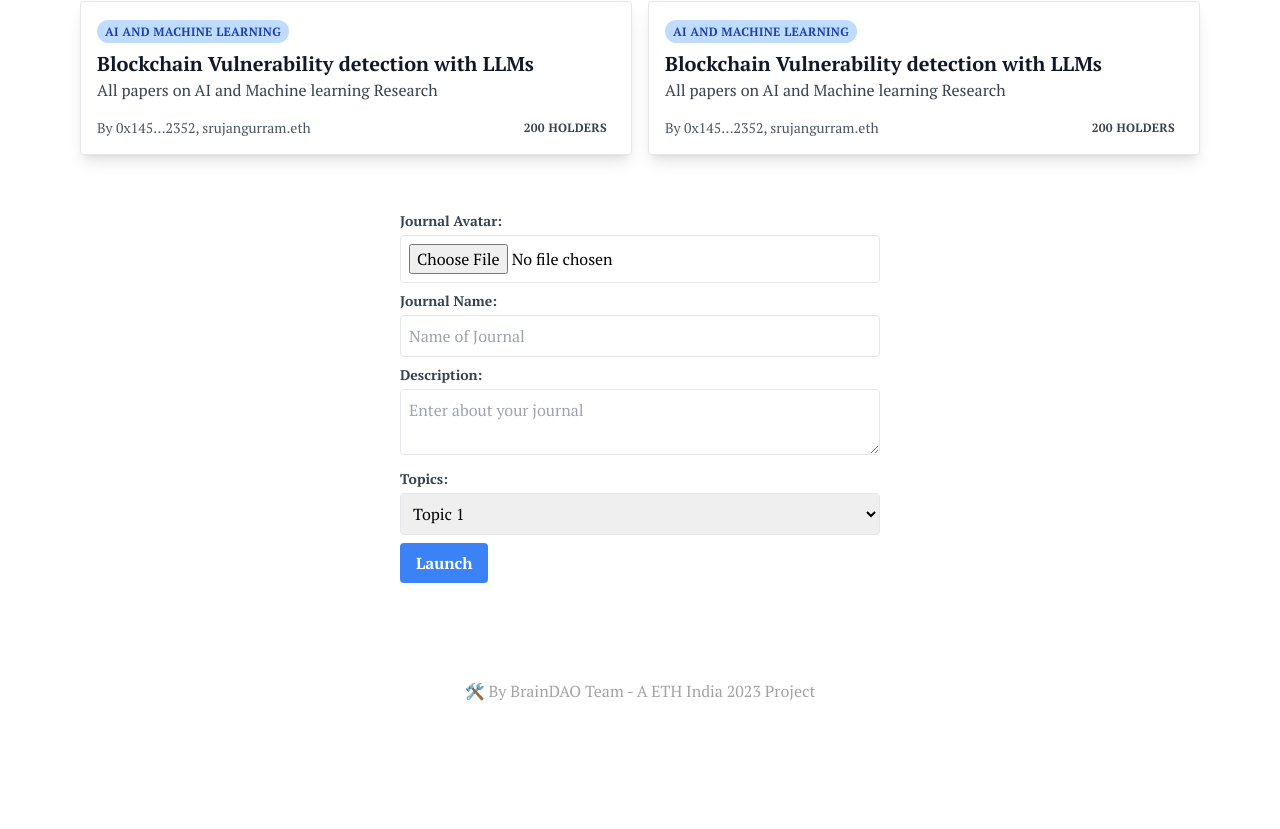
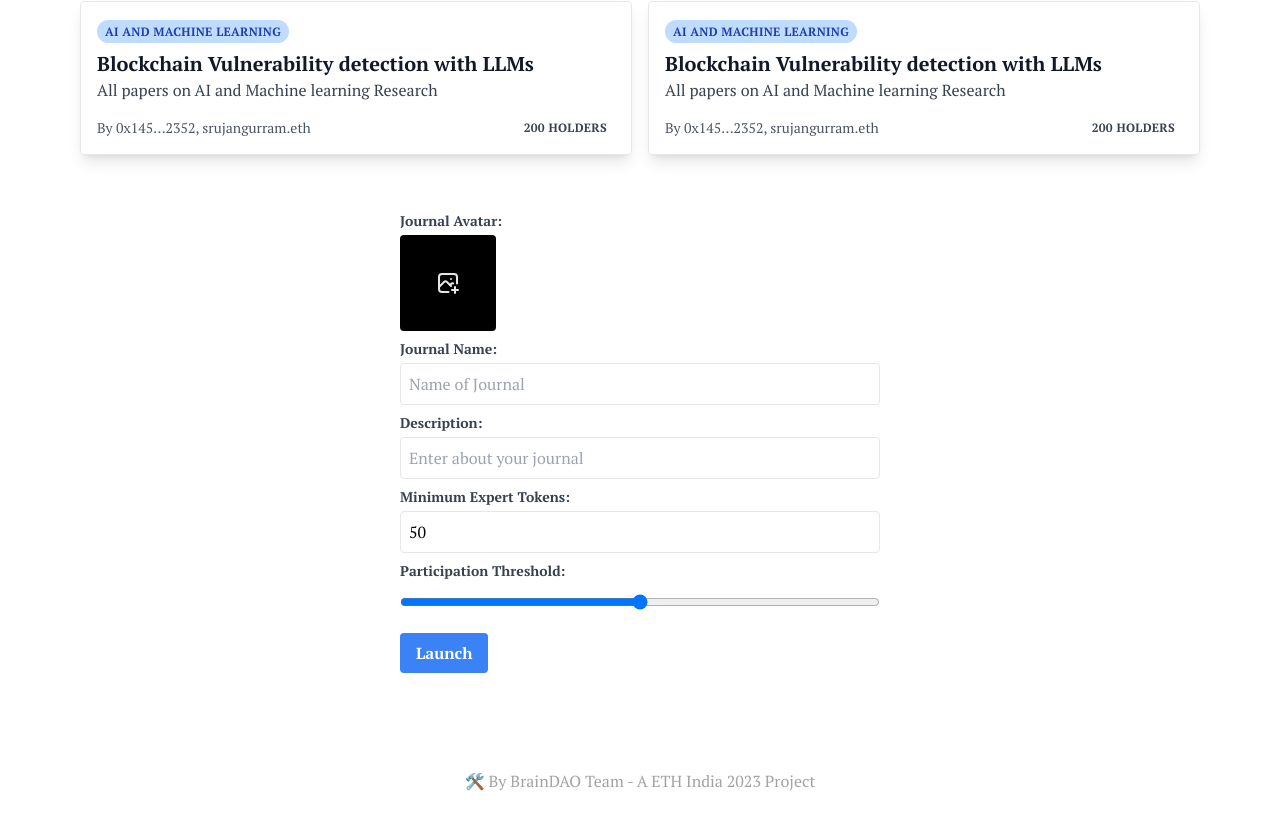
Before and after one commit to Royal-lobster/ChainSheets, a Next.js app: page / in a window 1280 px wide. Shown: the part 1012-1841 px from the top of the page. Before the commit the page ends 1771 px from the top, so only its background shows below. Built offline with nearby package versions, Linux system fonts and the light colour scheme.

Commit message:
Add journal avatar upload field to CreateNewJournal form

```diff
--- a/app/(home)/CreateNewJournal.tsx
+++ b/app/(home)/CreateNewJournal.tsx
@@ -2,10 +2,18 @@
 import React from "react";
 import { useForm, Controller } from "react-hook-form";
 import { zodResolver } from "@hookform/resolvers/zod";
+
 import { z } from "zod";
+import FieldWrapper from "./FieldWrapper";
+import JournalAvatarUpload from "./JournalAvatarUpload";
+
+const DEFAULT_PARTICIPATION_THRESHOLD = 50;
+const DEFAULT_MINIMUM_EXPERT_TOKENS = 50;
+const DEFAULT_MINIMUM_APPROVAL_PERCENTAGE = 500;
 
 const JournalMetadataSchema = z.object({
   journalName: z.string(),
+  journalAvatar: z.string(),
   description: z.string(),
   topics: z.array(z.string()),
   participationThreshold: z.number(),
@@ -21,78 +29,65 @@ const CreateNewJournal = () => {
     formState: { errors },
   } = useForm({
     resolver: zodResolver(JournalMetadataSchema),
+    defaultValues: {
+      journalName: "",
+      journalAvatar: "",
+      description: "",
+      topics: [],
+      participationThreshold: DEFAULT_PARTICIPATION_THRESHOLD,
+      minimumExpertTokens: DEFAULT_MINIMUM_EXPERT_TOKENS,
+      minimumApprovalPercentage: DEFAULT_MINIMUM_APPROVAL_PERCENTAGE,
+    },
   });
 
-  const onSubmit = (data) => {
+  const onSubmit = (data: any) => {
     console.log(data); // You can handle the form submission here
   };
 
-  // Our form with React Hook Form
   return (
     <form
       onSubmit={handleSubmit(onSubmit)}
       className="p-4 w-full max-w-lg mx-auto"
     >
-      <div className="mb-2">
-        <label className="block mb-1 text-sm font-semibold text-gray-700">
-          Journal Avatar:
-        </label>
-        <input
-          {...register("journalAvatar")}
-          type="file"
-          className="border w-full p-2 rounded"
-        />
-      </div>
+      <FieldWrapper
+        label="Journal Avatar"
+        name="journalAvatar"
+        register={register}
+        errors={errors}
+      >
+        <JournalAvatarUpload />
+      </FieldWrapper>
+      <FieldWrapper
+        label="Journal Name"
+        name="journalName"
+        register={register}
+        errors={errors}
+        placeholder="Name of Journal"
+      />
 
-      <div className="mb-2">
-        <label className="block mb-1 text-sm font-semibold text-gray-700">
-          Journal Name:
-        </label>
-        <input
-          {...register("journalName")}
-          placeholder="Name of Journal"
-          className="border w-full p-2 rounded"
-        />
-        <p className="text-xs text-red-500 mt-1">
-          {errors.journalName?.message?.toString()}
-        </p>
-      </div>
+      <FieldWrapper
+        label="Description"
+        name="description"
+        register={register}
+        errors={errors}
+        placeholder="Enter about your journal"
+      />
 
-      <div className="mb-2">
-        <label className="block mb-1 text-sm font-semibold text-gray-700">
-          Description:
-        </label>
-        <textarea
-          {...register("description")}
-          placeholder="Enter about your journal"
-          className="border w-full p-2 rounded"
-        />
-        <p className="text-xs text-red-500 mt-1">
-          {errors.description?.message?.toString()}
-        </p>
-      </div>
+      <FieldWrapper
+        label="Minimum Expert Tokens"
+        name="minimumExpertTokens"
+        register={register}
+        errors={errors}
+        type="number"
+      />
 
-      <div className="mb-2">
-        <label className="block mb-1 text-sm font-semibold text-gray-700">
-          Topics:
-        </label>
-        <Controller
-          control={control}
-          name="topics"
-          render={({ field }) => (
-            <select {...field} className="border w-full p-2 rounded">
-              {/* Replace these options with actual topic choices */}
-              <option value="topic1">Topic 1</option>
-              <option value="topic2">Topic 2</option>
-              <option value="topic3">Topic 3</option>
-            </select>
-          )}
-        />
-        <p className="text-xs text-red-500 mt-1">
-          {errors.topics?.message?.toString()}
-        </p>
-      </div>
-
+      <FieldWrapper
+        label="Participation Threshold"
+        name="participationThreshold"
+        register={register}
+        errors={errors}
+        type="range"
+      />
       <button
         type="submit"
         className="bg-blue-500 hover:bg-blue-700 text-white font-bold py-2 px-4 rounded"
--- /dev/null
+++ b/app/(home)/FieldWrapper.tsx
@@ -0,0 +1,44 @@
+import { UseFormRegister, FieldErrors } from "react-hook-form";
+
+type FieldWrapperProps = {
+  label: string;
+  name: string;
+  register: UseFormRegister<any>;
+  errors: FieldErrors;
+  placeholder?: string;
+  type?: string;
+  children?: React.ReactNode;
+};
+
+const FieldWrapper = ({
+  label,
+  name,
+  register,
+  errors,
+  placeholder,
+  type = "text",
+  children,
+}: FieldWrapperProps) => {
+  return (
+    <div className="mb-2">
+      <label className="block mb-1 text-sm font-semibold text-gray-700">
+        {label}:
+      </label>
+      {children ? (
+        children
+      ) : (
+        <input
+          {...register(name)}
+          placeholder={placeholder}
+          type={type}
+          className="border w-full p-2 rounded"
+        />
+      )}
+      <p className="text-xs text-red-500 mt-1">
+        {errors[name]?.message?.toString()}
+      </p>
+    </div>
+  );
+};
+
+export default FieldWrapper;
--- /dev/null
+++ b/app/(home)/JournalAvatarUpload.tsx
@@ -0,0 +1,16 @@
+import { IconPhotoPlus } from "@tabler/icons-react";
+import React from "react";
+
+const JournalAvatarUpload = () => {
+  return (
+    <label
+      htmlFor="avatar-upload"
+      className="grid place-content-center bg-black w-24 h-24 p-2 rounded"
+    >
+      <IconPhotoPlus className="text-neutral-200" />
+      <input id="avatar-upload" type="file" className="hidden" />
+    </label>
+  );
+};
+
+export default JournalAvatarUpload;
```
